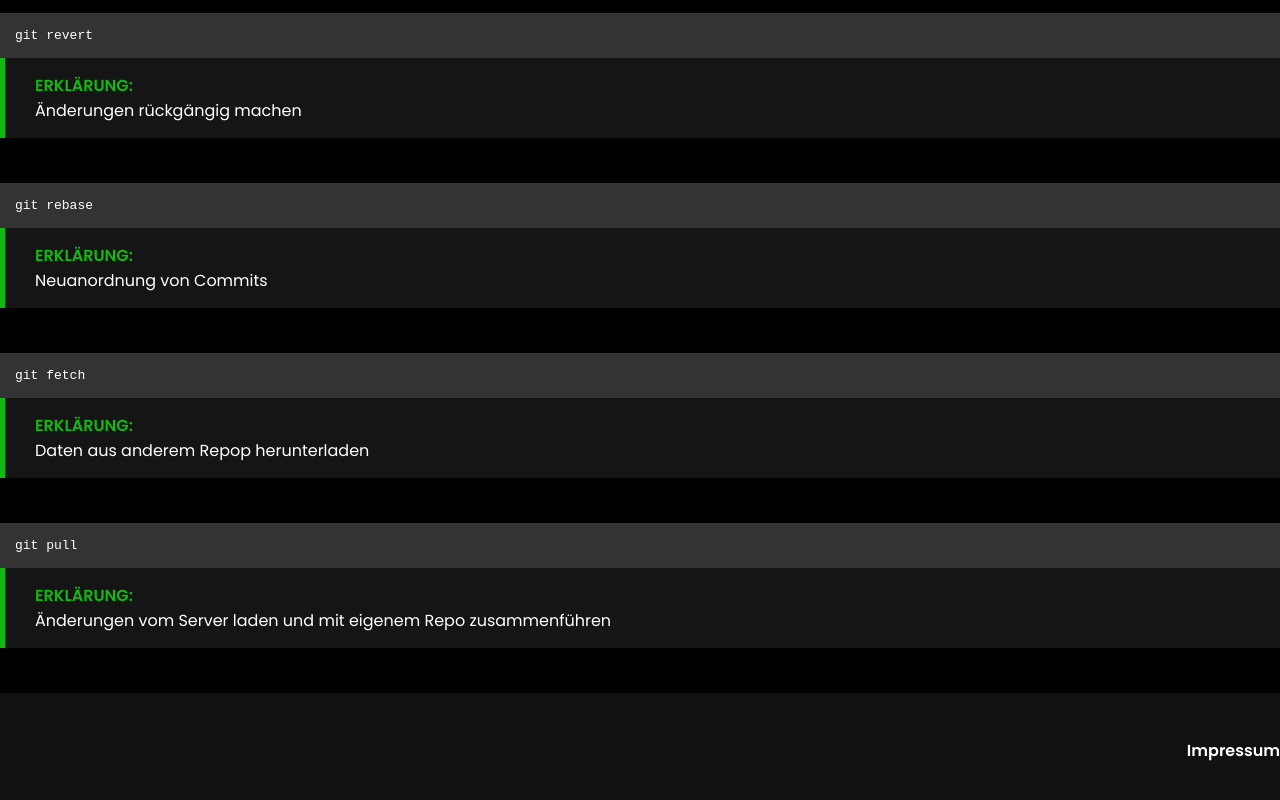
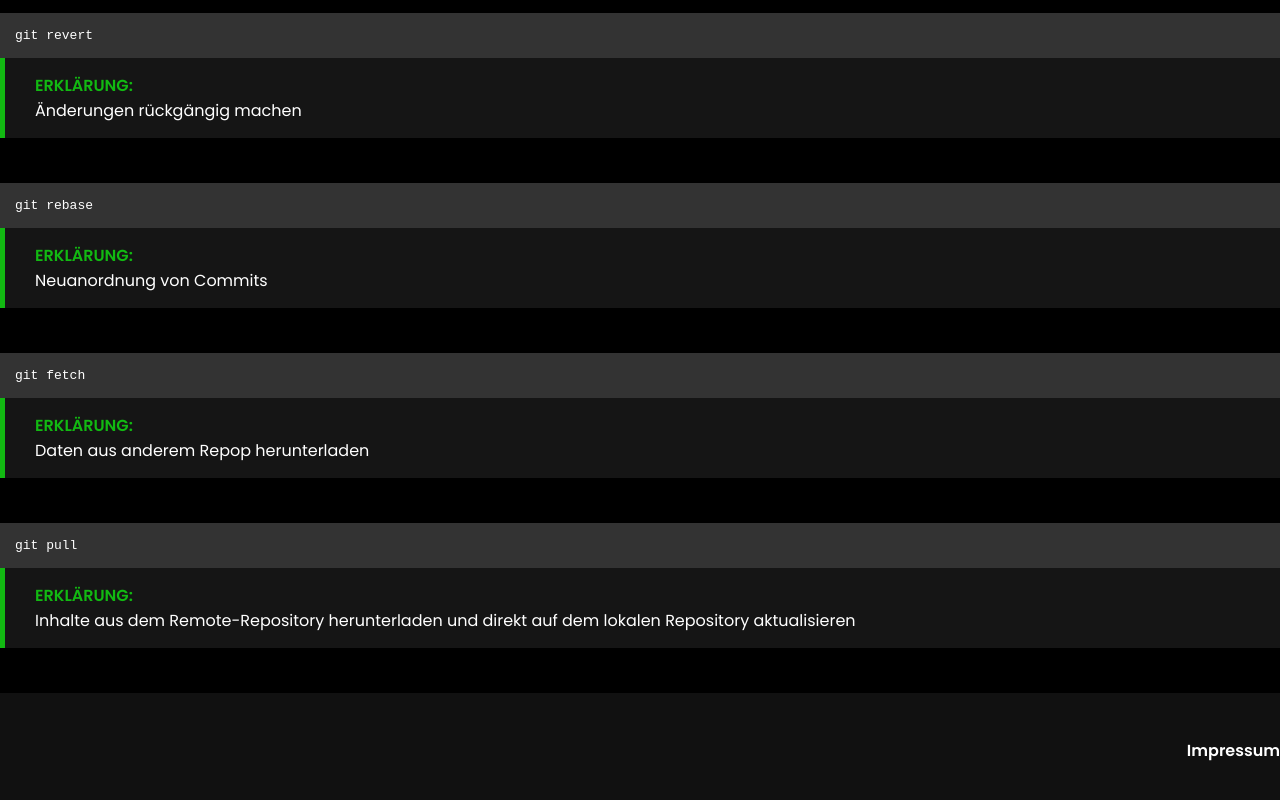
Before and after one commit to fabiannaglo/Versionsverwaltung_Gruppenaufgabe, a plain HTML site: page index.html in a window 1280 px wide. Shown: the part 1747-2547 px from the top of the page. Drawn offline with Linux system fonts and the light colour scheme; a script that the page names is missing.

Commit message:
Update index.html git pull
Kommando wurde ausführlicher erklärt

```diff
--- a/index.html
+++ b/index.html
@@ -132,7 +132,7 @@
                        <pre>git pull</pre>
                     </div>
                     <div class="commando-desc">
-                        Änderungen vom Server laden und mit eigenem Repo zusammenführen
+                        Inhalte aus dem Remote-Repository herunterladen und direkt auf dem lokalen Repository aktualisieren
                     </div>
                 </div>
             </div>
```
